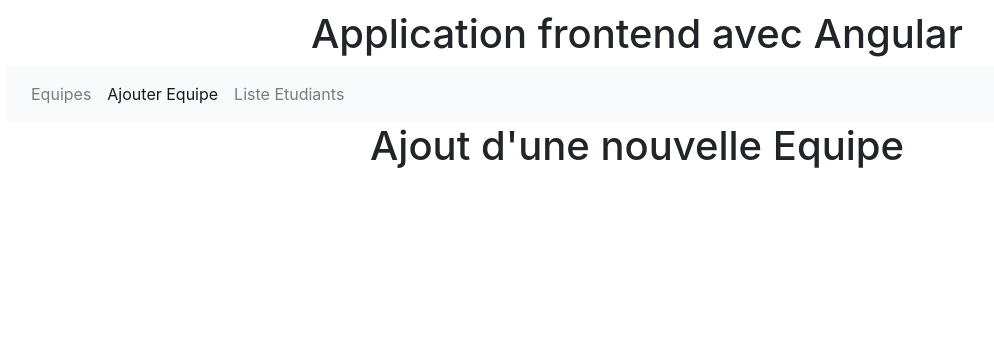
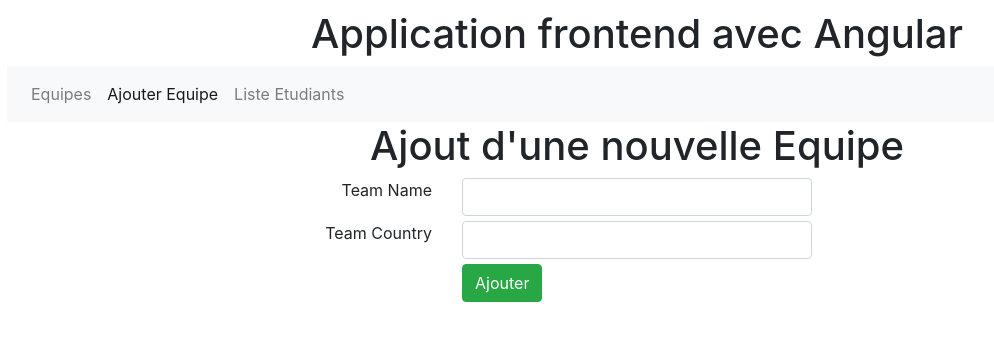
Before and after one commit to MezghichGit/angular_groupeA, an Angular app: page /addEquipe in a window 1280 px wide. Shown: the top 340 px of the page, without its empty margins (3-997 px from the left). Built offline with nearby package versions, Linux system fonts and the light colour scheme.

Commit message:
forms et add equipe to be continued

```diff
--- a/src/app/add-equipe/add-equipe.component.html
+++ b/src/app/add-equipe/add-equipe.component.html
@@ -1 +1,21 @@
 <h1 align="center">Ajout d'une nouvelle Equipe</h1>
+
+<form  #equipe="ngForm" (ngSubmit)="onSubmit(equipe)">
+  <div class="container">
+
+    <div class="row" style="margin-bottom: 5px;">
+    <div class="col-4" align="right"><label for="name">Team Name</label></div>
+    <div class="col-4"><input ngModel type="text" class="form-control" id="name" required name="name"></div>
+    </div>
+
+    <div class="row" style="margin-bottom: 5px;">
+      <div class="col-4" align="right"><label for="country">Team Country</label></div>
+      <div class="col-4"><input ngModel type="text" class="form-control" id="country" required name="country"></div>
+    </div>
+    <div class="row">
+      <div class="col-4"></div>
+      <div class="col-4"><input type="submit" class="form-control"  value="Ajouter" class="btn btn-success"></div>
+    </div>
+
+</div>
+</form>
--- a/src/app/add-equipe/add-equipe.component.ts
+++ b/src/app/add-equipe/add-equipe.component.ts
@@ -1,4 +1,5 @@
 import { Component, OnInit } from '@angular/core';
+import { NgForm } from '@angular/forms';
 
 @Component({
   selector: 'app-add-equipe',
@@ -11,5 +12,8 @@ export class AddEquipeComponent implements OnInit {
 
   ngOnInit(): void {
   }
-
+  onSubmit(team: NgForm) {
+    console.log(team.value.name);  // { first: '', last: '' }
+    console.log(team.value.country);  // false
+  }
 }
```
Also changed, not shown: src/app/app.module.ts (+5 -3 lines).
